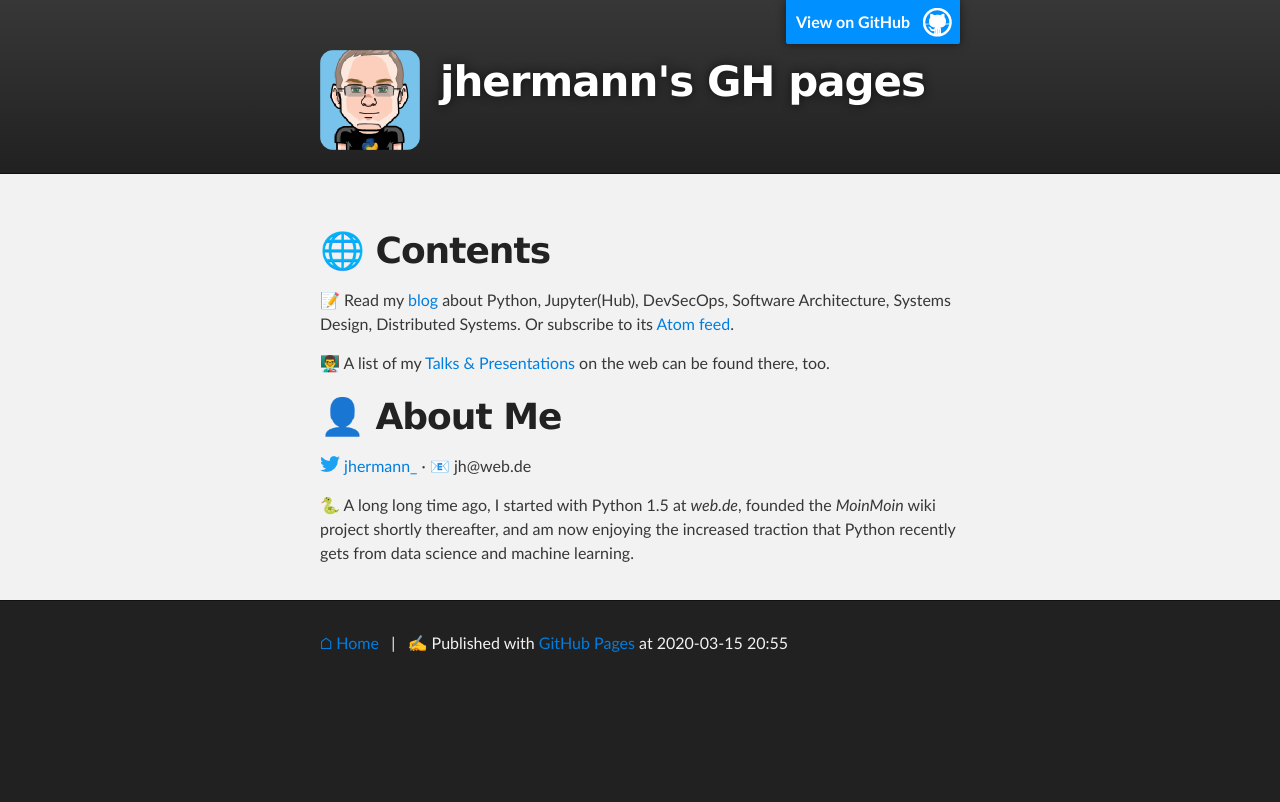
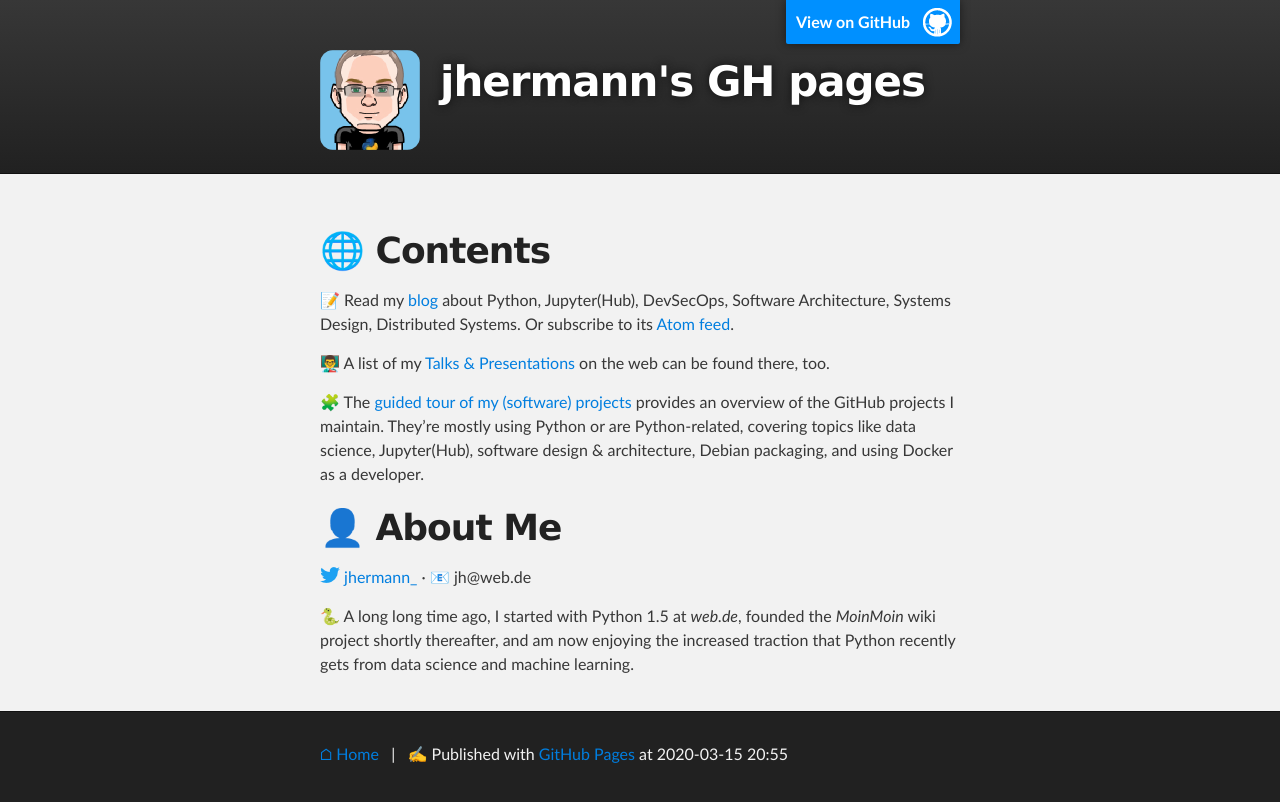
Before and after one commit to jhermann/jhermann.github.io, a Jekyll site: the page built from index.md, in a window 1280 px wide. Shown: the top 802 px of the page. Built offline with Jekyll 4.4.1, drawn with Linux system fonts in a browser that asks for light colours.

Commit message:
:link: index: guided tour of my (software) projects

```diff
--- a/index.md
+++ b/index.md
@@ -4,10 +4,11 @@ title: jhermann's GH pages
 ---
 # 🌐 Contents
 
-
 📝 Read my [blog](https://jhermann.github.io/blog/) about Python, Jupyter(Hub), DevSecOps, Software Architecture, Systems Design, Distributed Systems. Or subscribe to its [Atom feed](https://jhermann.github.io/blog/feed.xml).
 
 👨‍🏫 A list of my [Talks & Presentations](https://jhermann.github.io/blog/how-to/know-how/2020/02/22/talks+presentations.html) on the web can be found there, too.
+
+🧩 The [guided tour of my (software) projects](https://jhermann.github.io/blog/misc/development/2020/02/21/projects_guided_tour.html) provides an overview of the GitHub projects I maintain. They're mostly using Python or are Python-related, covering topics like data science, Jupyter(Hub), software design & architecture, Debian packaging, and using Docker as a developer.
 
 
 # 👤️ About Me
```
